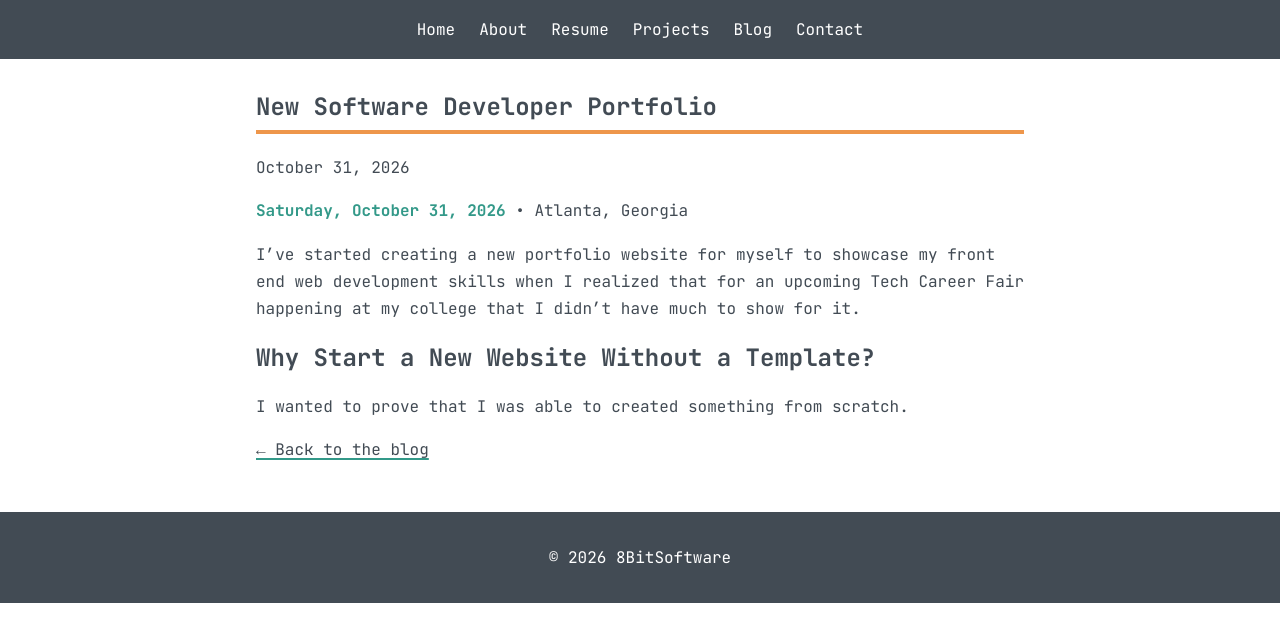
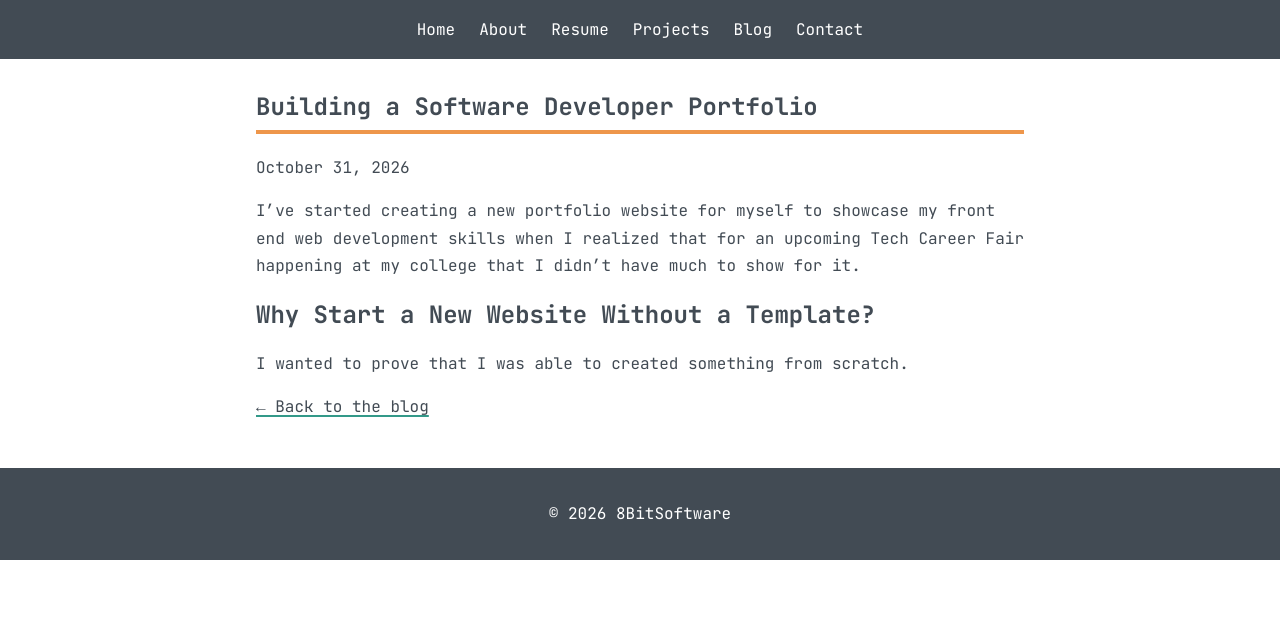
Before and after one commit to 8Bitsian/Resume, a Jekyll site: the page built from _posts/2026-10-31-New-Software-Developer-Portfolio.md, in a window 1280 px wide. Shown: the top 642 px of the page. Built offline with Jekyll 4.4.1, drawn with Linux system fonts in a browser that asks for light colours.

Commit message:
Revise portfolio post metadata and title
Updated title and added location and description metadata.

```diff
--- a/_posts/2026-10-31-New-Software-Developer-Portfolio.md
+++ b/_posts/2026-10-31-New-Software-Developer-Portfolio.md
@@ -1,11 +1,11 @@
 ---
 layout: post
-title: New Software Developer Portfolio
+title: "Building a Software Developer Portfolio"
 date: 2026-10-31
+location: "Atlanta, Georgia"
+description: "Notes on planning and building a developer portfolio."
 tags: [web_development, career_fair, resume, portfolio, website, showcase, technical_writing, blog]
 ---
-
-**Saturday, October 31, 2026** • Atlanta, Georgia
 
 I've started creating a new portfolio website for myself to showcase my front end web development skills when I realized that for an upcoming Tech Career Fair happening at my college that I didn't have much to show for it.
 
```
